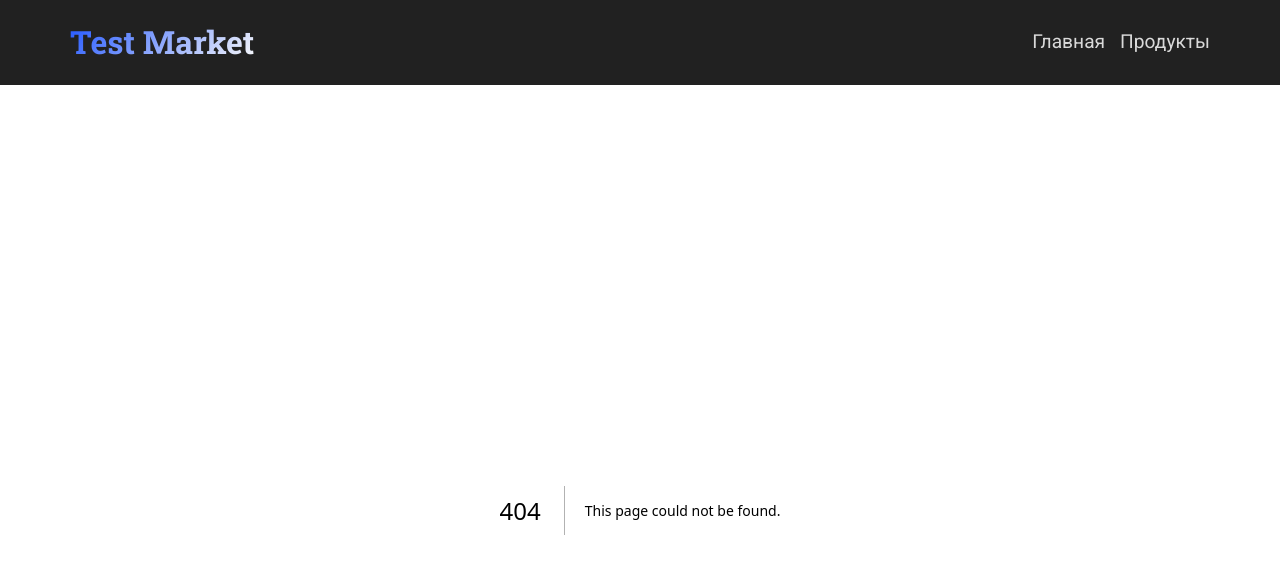
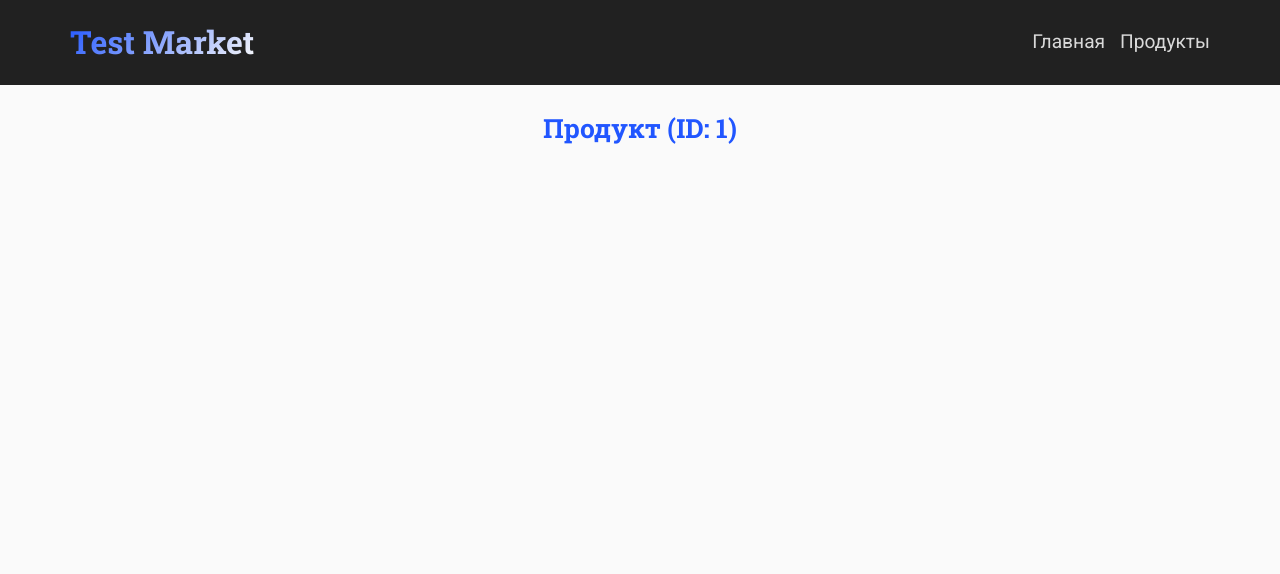
Before and after one commit to Qaddis/alpha-test, a Next.js app: page /products/1 in a window 1280 px wide. Before the commit this address had no page. Shown: the top 574 px of the page. Built offline with nearby package versions, Linux system fonts and the light colour scheme.

Commit message:
Add the required pages

```diff
--- a/src/app/page.tsx
+++ b/src/app/page.tsx
@@ -1,9 +1,11 @@
 import type { Metadata } from "next"
+
+import HomePage from "@/pages/HomePage"
 
 export const metadata: Metadata = {
 	title: "Главная | Тестовое задание от Барсукова С.Д."
 }
 
 export default function Home() {
-	return <h1>Hello world!</h1>
+	return <HomePage />
 }
--- /dev/null
+++ b/src/app/products/[productId]/page.tsx
@@ -0,0 +1,11 @@
+import ProductPage from "@/pages/ProductPage"
+
+export default async function Product({
+	params
+}: {
+	params: Promise<{ productId: string }>
+}) {
+	const { productId } = await params
+
+	return <ProductPage productId={productId} />
+}
--- /dev/null
+++ b/src/app/products/page.tsx
@@ -0,0 +1,5 @@
+import ProductsPage from "@/pages/ProductsPage"
+
+export default function Products() {
+	return <ProductsPage />
+}
--- /dev/null
+++ b/src/pages/HomePage.module.css
@@ -0,0 +1,2 @@
+.page {
+}
--- /dev/null
+++ b/src/pages/ProductPage.module.css
@@ -0,0 +1,2 @@
+.page {
+}
--- /dev/null
+++ b/src/pages/ProductPage.tsx
@@ -0,0 +1,17 @@
+"use client"
+
+import PageHeading from "@/components/ui/PageHeading"
+
+import styles from "./ProductPage.module.css"
+
+interface IProps {
+	productId: string
+}
+
+export default function ProductPage({ productId }: IProps) {
+	return (
+		<section className={styles.page}>
+			<PageHeading>Продукт (ID: {productId})</PageHeading>
+		</section>
+	)
+}
--- /dev/null
+++ b/src/pages/ProductsPage.module.css
@@ -0,0 +1,2 @@
+.page {
+}
```
Also changed, not shown: src/pages/HomePage.tsx (added, +13 -0 lines), src/pages/ProductsPage.tsx (added, +13 -0 lines).
